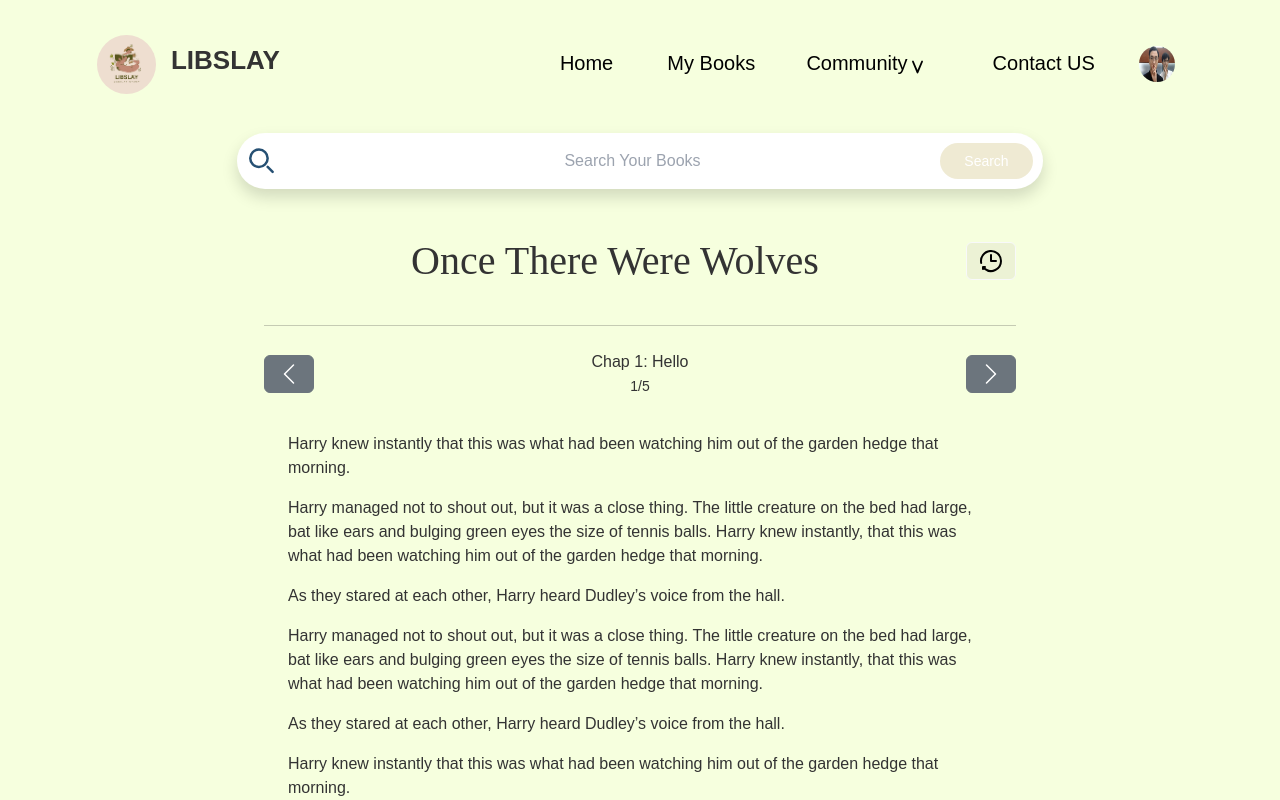
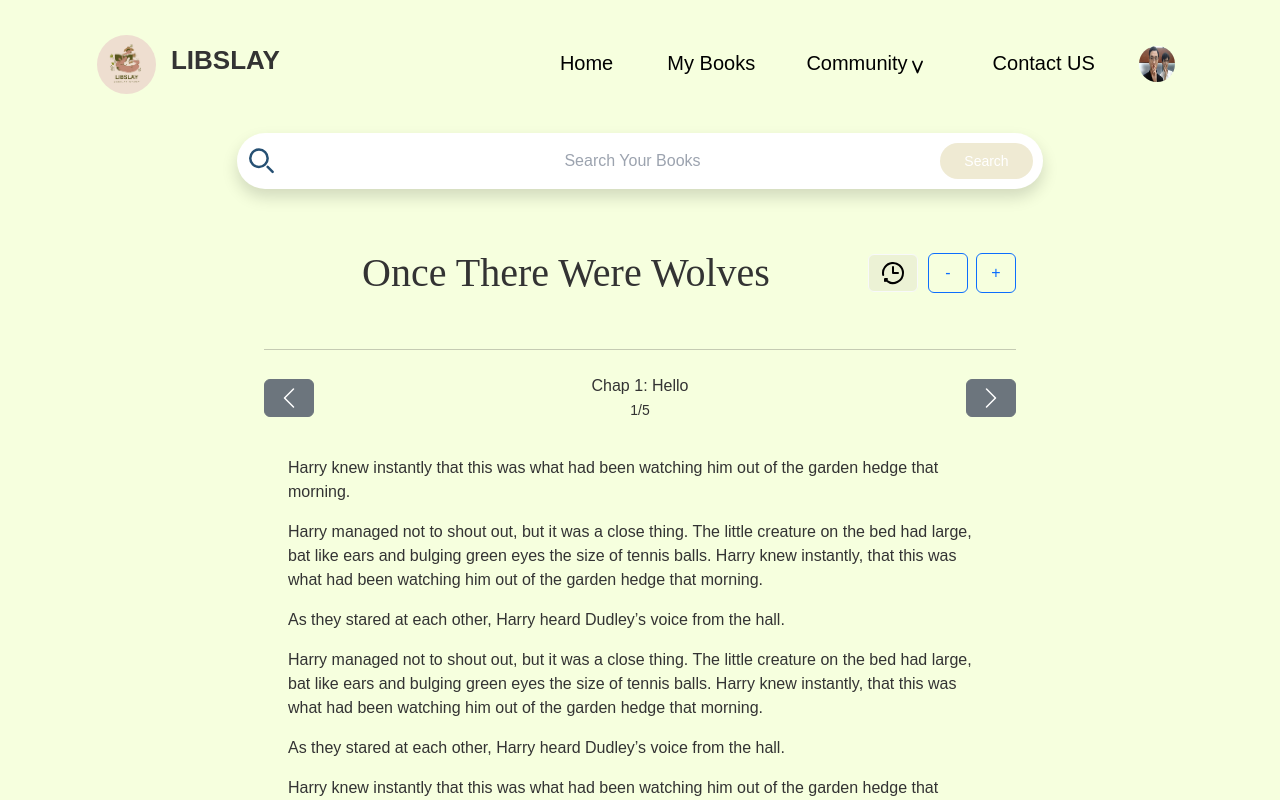
Before and after one commit to WinTranIT/Book-reading-website, a React (Create React App) app in the folder libslayui/: page /read in a window 1280 px wide. Shown: the top 800 px of the page. Built offline with nearby package versions, Linux system fonts and the light colour scheme.

Commit message:
them nut kich thuoc chu

```diff
--- a/libslayui/src/pages/ReadBookPage.js
+++ b/libslayui/src/pages/ReadBookPage.js
@@ -105,6 +105,11 @@ const ReadBookPage = () => {
         setCurrentPage(1);
     };
 
+    const [fontSize, setFontSize] = useState(16); // Kích thước chữ mặc định là 16px
+
+    const increaseFontSize = () => setFontSize((prevSize) => prevSize + 2);
+    const decreaseFontSize = () => setFontSize((prevSize) => (prevSize > 8 ? prevSize - 2 : prevSize)); // Giới hạn nhỏ nhất là 8px
+
     return (
         <div>
             <Search/>
@@ -114,13 +119,24 @@ const ReadBookPage = () => {
                 <div className="d-flex justify-content-between align-items-center mb-3">
                     <h1 style={{fontFamily: "'Sedgwick Ave', cursive"}} className="text-center flex-grow-1 mb-0">Once
                         There Were Wolves</h1>
-                    <button style={{backgroundColor: '#ecf2d5'}} className="btn btn-light" onClick={handleReloadChapter}>
+                    <button style={{backgroundColor: '#ecf2d5'}} className="btn btn-light"
+                            onClick={handleReloadChapter}>
                         <svg fill="#000000" viewBox="0 0 24 24" xmlns="http://www.w3.org/2000/svg" width="24"
                              height="24" className="bi bi-arrow-clockwise">
                             <path
                                 d="M23,12A11,11,0,0,1,4.963,20.451l-.256.256A1,1,0,0,1,4,21a.987.987,0,0,1-.383-.076A1,1,0,0,1,3,20V18a1,1,0,0,1,1-1H6a1,1,0,0,1,.707,1.707l-.322.322A9,9,0,1,0,3,12a9.107,9.107,0,0,0,.18,1.8,1,1,0,0,1-1.96.4A11,11,0,1,1,23,12ZM12,5a1,1,0,0,0-1,1v6a1,1,0,0,0,1,1h5a1,1,0,0,0,0-2H13V6A1,1,0,0,0,12,5Z"></path>
                         </svg>
                     </button>
+
+                    {/* Nút điều chỉnh kích thước chữ */}
+                    <div className="d-flex justify-content-end my-3">
+                        <button style={{marginLeft: "10px", width:"40px", height:"40px"}} className="btn btn-outline-primary btn-circle me-2" onClick={decreaseFontSize}>
+                            -
+                        </button>
+                        <button style={{width:"40px", height:"40px"}} className="btn btn-outline-primary btn-circle " onClick={increaseFontSize}>
+                            +
+                        </button>
+                    </div>
                 </div>
 
                 <hr className="my-4"/>
@@ -154,7 +170,8 @@ const ReadBookPage = () => {
                             borderRadius: '10px',
                             height: '800px',
                             overflowY: 'scroll',
-                            textAlign: 'left'
+                            textAlign: 'left',
+                            fontSize: `${fontSize}px` // Áp dụng kích thước chữ cho phần nội dung
                         }}>
                             {pagesContent[currentPage - 1].map((paragraph, index) => (
                                 <p key={index}>{paragraph}</p>
```
Also changed, not shown: 25 other files (tests, documents, lock files or other folders).
